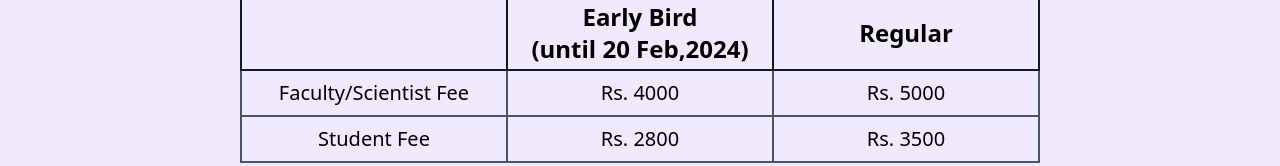
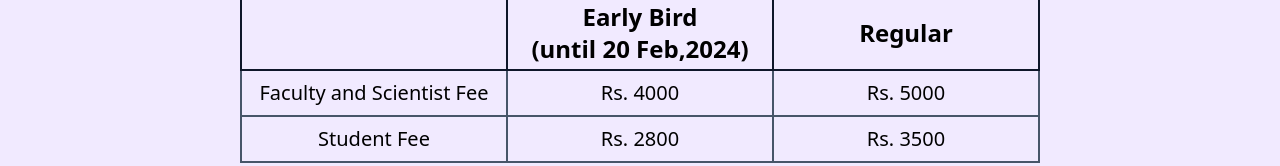
Before and after one commit to itspunkaj/CesaFiesta-React, a React (Vite) app: page /registration in a window 1280 px wide. Shown: the part 293-459 px from the top of the page. Built offline with nearby package versions, Linux system fonts and the light colour scheme.

Commit message:
reg. updated

```diff
--- a/src/Pages/Registration/Registration.jsx
+++ b/src/Pages/Registration/Registration.jsx
@@ -16,7 +16,7 @@ function Registration() {
           </thead>
           <tbody>
             <tr>
-              <td className="text-xl border-2 border-slate-600 py-2">Faculty/Scientist Fee</td>
+              <td className="text-xl border-2 border-slate-600 py-2">Faculty and Scientist Fee</td>
               <td className="text-xl border-2 border-slate-600 py-2">Rs. 4000</td>
               <td className="text-xl border-2 border-slate-600 py-2">Rs. 5000</td>
             </tr>
```
